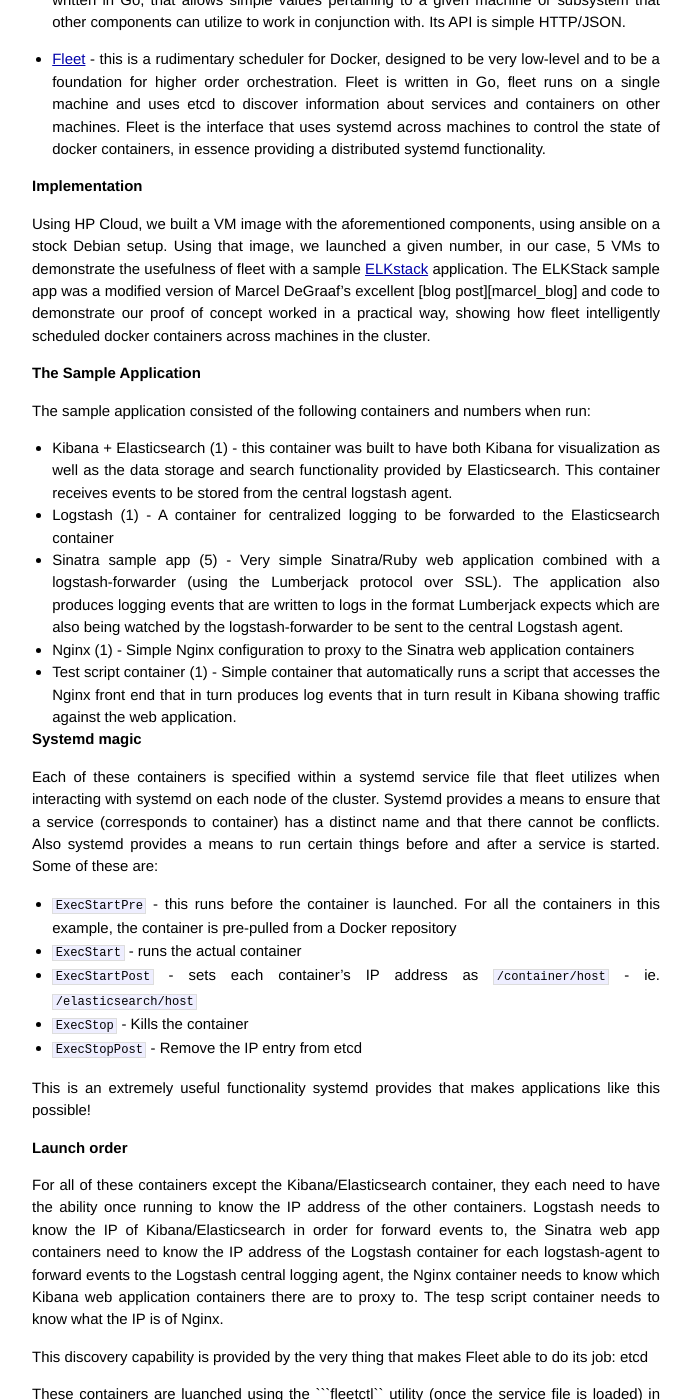
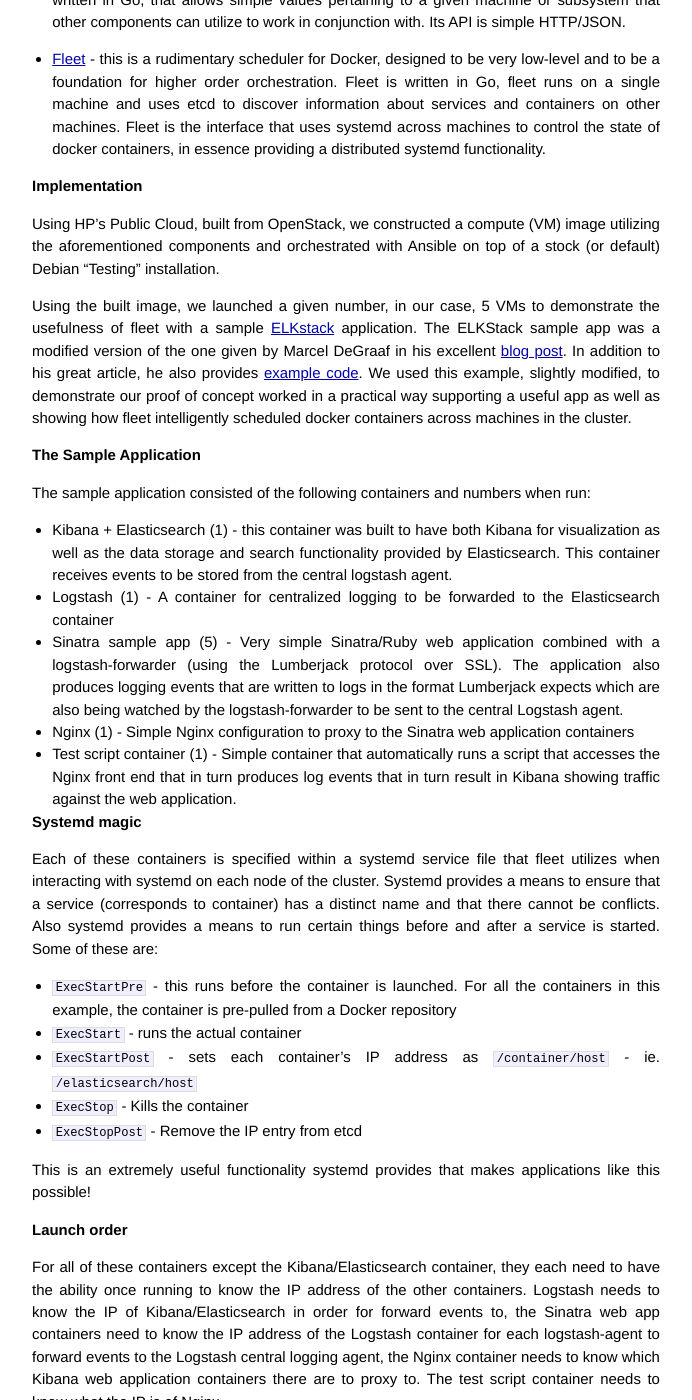
Before and after one commit to CaptTofu/patg.net, a Jekyll site: the page built from _posts/2015-01-22-coreos-dna-on-debian.markdown, in a window 1280 px wide and 1400 px high, scrolled down 953 px. Shown: the whole window, without its empty margins (294-986 px from the left). Built offline with Jekyll 4.4.1, drawn with Linux system fonts in a browser that asks for light colours; Markdown is read by kramdown in place of the engine named in the settings; comment, search, counter and statistics services are not loaded; some of the changed text lies outside the part shown.

Commit message:
changes per Eric Gustafson's suggestion

````diff
--- a/_posts/2015-01-22-coreos-dna-on-debian.markdown
+++ b/_posts/2015-01-22-coreos-dna-on-debian.markdown
@@ -35,7 +35,9 @@
 
 ## Implementation
 
-Using HP Cloud, we built a VM image with the aforementioned components, using ansible on a stock Debian setup. Using that image, we launched a given number, in our case, 5 VMs to demonstrate the usefulness of fleet with a sample [ELKstack][elkstack] application. The ELKStack sample app was a modified version of Marcel DeGraaf's excellent [blog post][marcel_blog] and code to demonstrate our proof of concept worked in a practical way, showing how fleet intelligently scheduled docker containers across machines in the cluster.
+Using HP’s Public Cloud, built from OpenStack, we constructed a compute (VM) image utilizing the aforementioned components and orchestrated with Ansible on top of a stock (or default) Debian “Testing” installation.
+
+Using the built image, we launched a given number, in our case, 5 VMs to demonstrate the usefulness of fleet with a sample [ELKstack][elkstack] application. The ELKStack sample app was a modified version of the one given by Marcel DeGraaf in his excellent [blog post][marcel_blog]. In addition to his great article, he also provides [example code][marcel_code]. We used this example, slightly modified, to demonstrate our proof of concept worked in a practical way supporting a useful app as well as showing how fleet intelligently scheduled docker containers across machines in the cluster.
 
 ## The Sample Application
 
@@ -62,7 +64,7 @@
 ### Launch order
 
 
-For all of these containers except the Kibana/Elasticsearch container, they each need to have the ability once running to know the IP address of the other containers. Logstash needs to know the IP of Kibana/Elasticsearch in order for forward events to, the Sinatra web app containers need to know the IP address of the Logstash container for each logstash-agent to forward events to the Logstash central logging agent, the Nginx container needs to know which Kibana web application containers there are to proxy to. The tesp script container needs to know what the IP is of Nginx.
+For all of these containers except the Kibana/Elasticsearch container, they each need to have the ability once running to know the IP address of the other containers. Logstash needs to know the IP of Kibana/Elasticsearch in order for forward events to, the Sinatra web app containers need to know the IP address of the Logstash container for each logstash-agent to forward events to the Logstash central logging agent, the Nginx container needs to know which Kibana web application containers there are to proxy to. The test script container needs to know what the IP is of Nginx.
 
 This discovery capability is provided by the very thing that makes Fleet able to do its job: etcd
 
@@ -70,9 +72,9 @@
 
 For instance, when the Elasticsearch container is launched, it registers its IP address as ```elasticsearch/host``` in etcd. Each of these containers is "baked" with another great utility that is luanched with a simple ```boot.sh``` script: [confd][confd]
 
-### Confd another ingredient of magic
+### [Confd][confd]: another magic ingredient
 
-```confd``` on each container is configured to generated the necessary configuration files using a confd template that interpolates the variable provided from etcd.
+[```confd```][confd] on each container is configured to generated the necessary configuration files using a confd template that interpolates the variable provided from etcd.
 
 This can be explained better this way:
 
@@ -90,7 +92,7 @@
 
 ## Summary
 
-There is so much about the proof-of-concept that we worked on that I want to write about and will have subsequent posts about a number of things such as other Docker clustering and scheduling projects, the ansible work that was done, the work we did to make this work on HP Cloud considering private and public IPV4 addresses, as well as more details on how to use ```confd``` which is a tool that I really had fun aquainting myself with.
+There is so much about the proof-of-concept that we worked on that I want to write about and will have subsequent posts about a number of things such as other Docker clustering and scheduling projects, the ansible work that was done, the work we did to make this work on HP Cloud considering private and public IPv4 addresses, as well as more details on how to use ```confd``` which is a tool that I really had fun aquainting myself with.
 
 Stay tuned!
 
````
Also changed, not shown: other parts of _posts/2015-01-22-coreos-dna-on-debian.markdown (+3 -1 lines).
